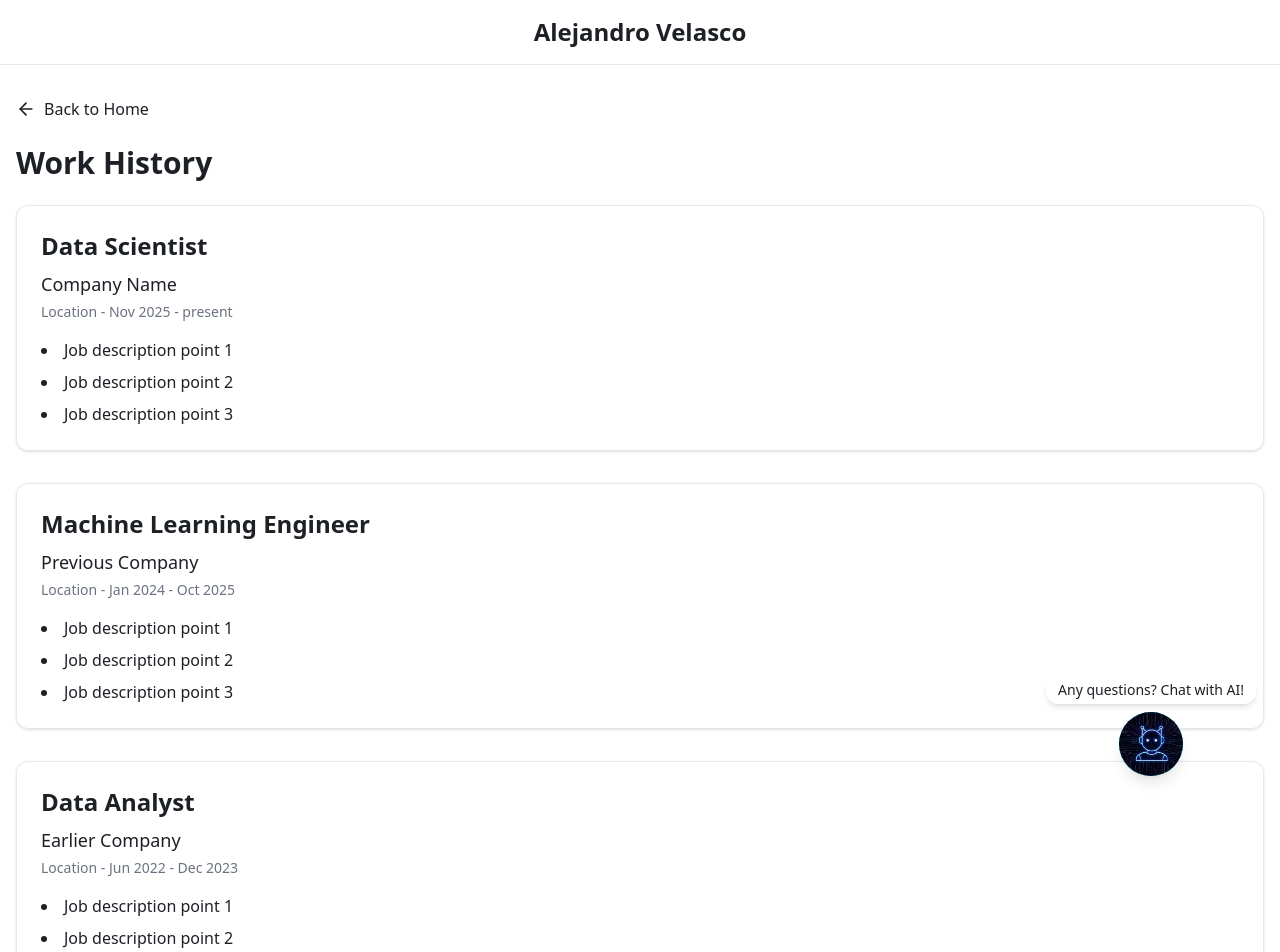
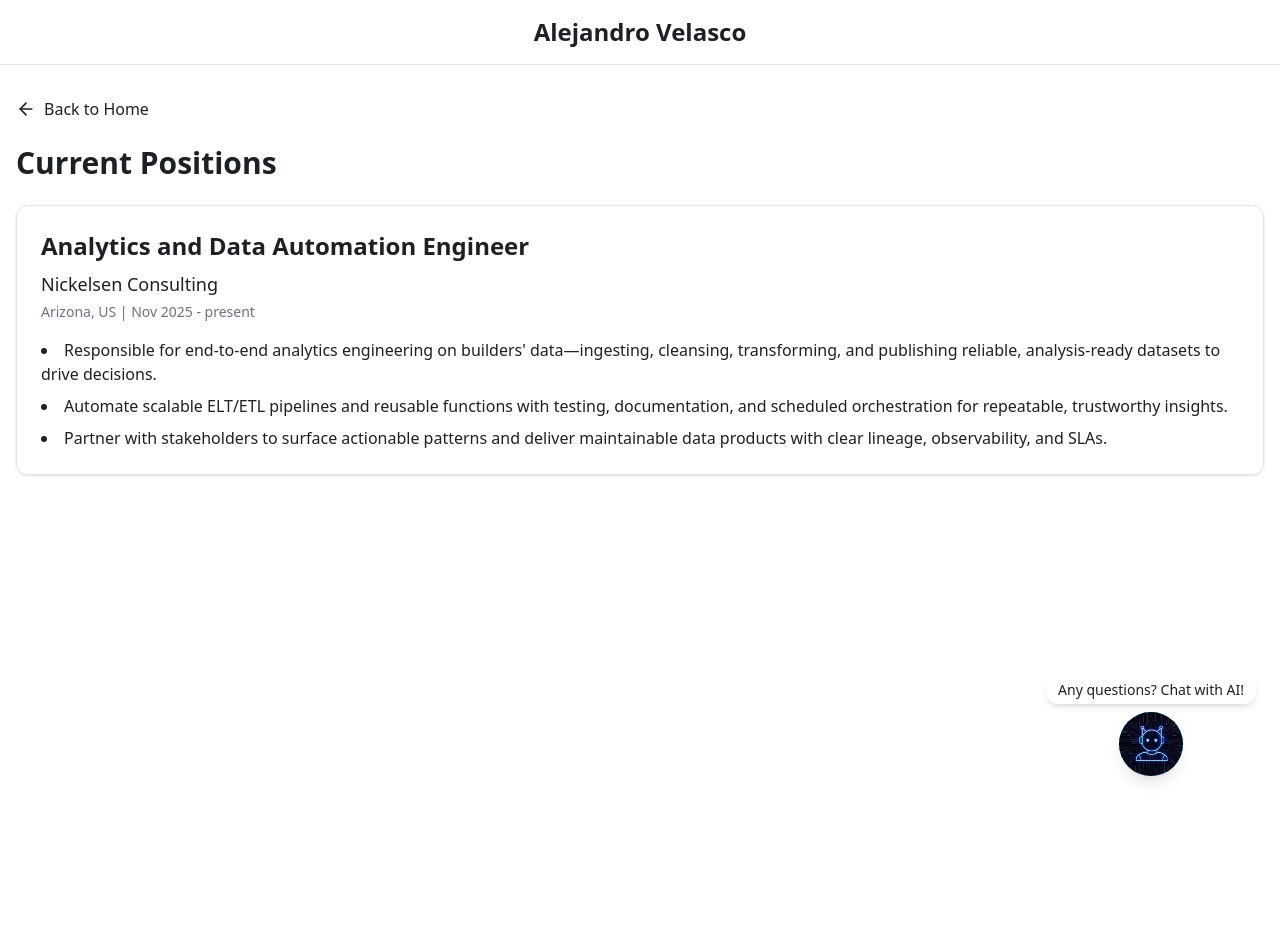
Before and after one commit to alexvvelasco/project-spark-61, a React (Vite) app: page /current-employment in a window 1280 px wide. Shown: the top 952 px of the page. After the commit the page ends 800 px from the top, so only its background shows below. Built offline with nearby package versions, Linux system fonts and the light colour scheme; the HTML template or start-up script is replaced by a standard one.

Commit message:
Update Current Employment page

```diff
--- a/src/pages/CurrentEmployment.tsx
+++ b/src/pages/CurrentEmployment.tsx
@@ -11,39 +11,16 @@ const CurrentEmployment = () => {
           <ArrowLeft size={20} />
           <span>Back to Home</span>
         </Link>
-        <h2 className="text-3xl font-bold mb-6">Work History</h2>
+        <h2 className="text-3xl font-bold mb-6">Current Positions</h2>
         <div className="grid gap-8 md:grid-cols-1">
-          {/* Add your employment history here */}
           <div className="border rounded-lg p-6 shadow">
-            <h3 className="text-2xl font-semibold mb-2">Data Scientist</h3>
-            <p className="text-lg font-medium mb-1">Company Name</p>
-            <p className="text-sm text-muted-foreground mb-4">Location - Nov 2025 - present</p>
+            <h3 className="text-2xl font-semibold mb-2">Analytics and Data Automation Engineer</h3>
+            <p className="text-lg font-medium mb-1">Nickelsen Consulting</p>
+            <p className="text-sm text-muted-foreground mb-4">Arizona, US | Nov 2025 - present</p>
             <ul className="list-disc list-inside space-y-2">
-              <li>Job description point 1</li>
-              <li>Job description point 2</li>
-              <li>Job description point 3</li>
-            </ul>
-          </div>
-
-          <div className="border rounded-lg p-6 shadow">
-            <h3 className="text-2xl font-semibold mb-2">Machine Learning Engineer</h3>
-            <p className="text-lg font-medium mb-1">Previous Company</p>
-            <p className="text-sm text-muted-foreground mb-4">Location - Jan 2024 - Oct 2025</p>
-            <ul className="list-disc list-inside space-y-2">
-              <li>Job description point 1</li>
-              <li>Job description point 2</li>
-              <li>Job description point 3</li>
-            </ul>
-          </div>
-
-          <div className="border rounded-lg p-6 shadow">
-            <h3 className="text-2xl font-semibold mb-2">Data Analyst</h3>
-            <p className="text-lg font-medium mb-1">Earlier Company</p>
-            <p className="text-sm text-muted-foreground mb-4">Location - Jun 2022 - Dec 2023</p>
-            <ul className="list-disc list-inside space-y-2">
-              <li>Job description point 1</li>
-              <li>Job description point 2</li>
-              <li>Job description point 3</li>
+              <li>Responsible for end-to-end analytics engineering on builders' data—ingesting, cleansing, transforming, and publishing reliable, analysis-ready datasets to drive decisions.</li>
+              <li>Automate scalable ELT/ETL pipelines and reusable functions with testing, documentation, and scheduled orchestration for repeatable, trustworthy insights.</li>
+              <li>Partner with stakeholders to surface actionable patterns and deliver maintainable data products with clear lineage, observability, and SLAs.</li>
             </ul>
           </div>
         </div>
```
